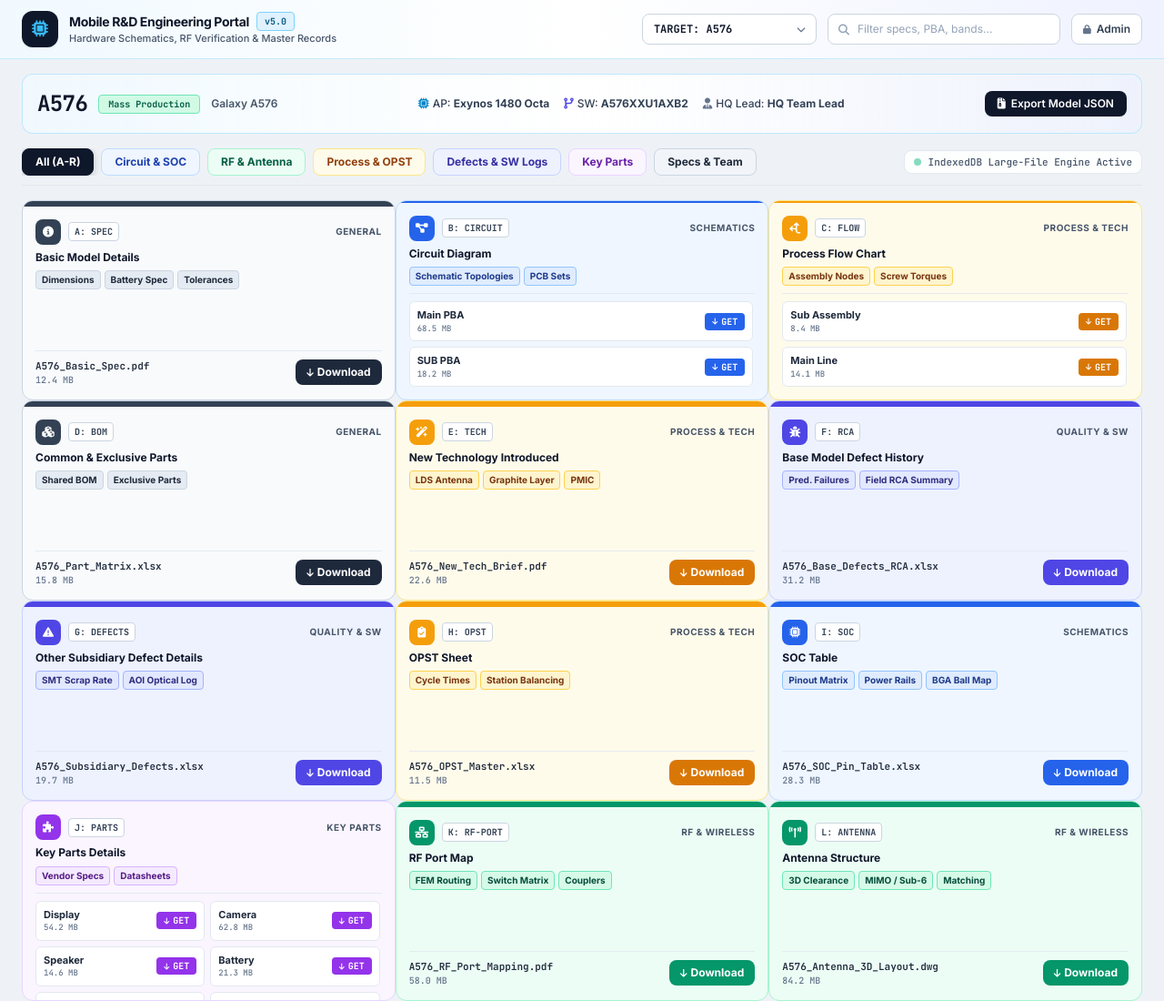
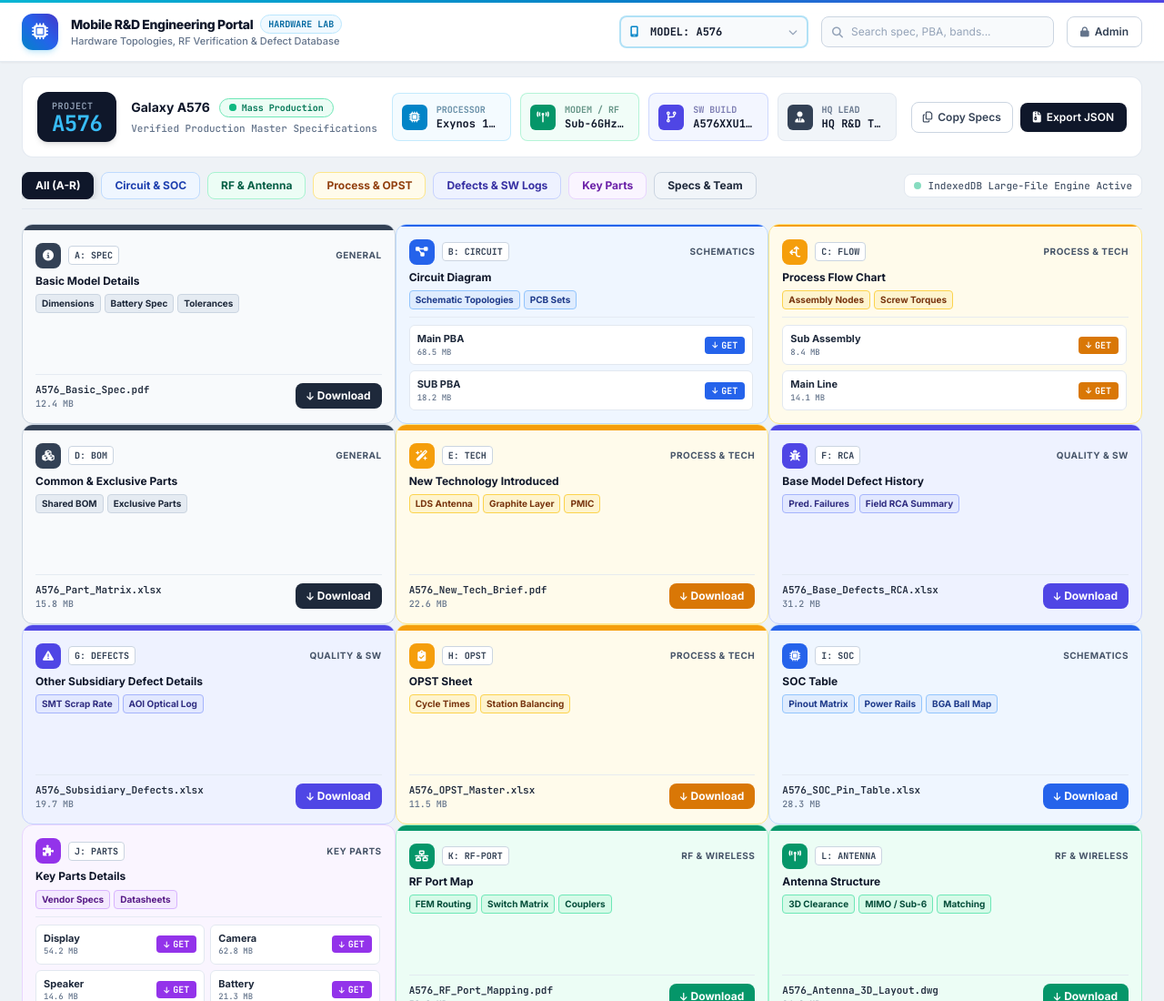
Before and after one commit to shivamkushwaha20996-cmyk/Mobile-Dashboard, a plain HTML site: page index.html in a window 1280 px wide. Shown: the top 1100 px of the page at 91% size. Drawn offline with nearby package versions, Linux system fonts and the light colour scheme.

Commit message:
Update index.html

```diff
--- a/index.html
+++ b/index.html
@@ -9,10 +9,10 @@
   <script src="https://cdn.tailwindcss.com"></script>
   <link rel="stylesheet" href="https://cdnjs.cloudflare.com/ajax/libs/font-awesome/6.5.1/css/all.min.css" />
 
-  <!-- Fonts -->
+  <!-- Fonts: Inter & JetBrains Mono -->
   <link rel="preconnect" href="https://fonts.googleapis.com">
   <link rel="preconnect" href="https://fonts.gstatic.com" crossorigin>
-  <link href="https://fonts.googleapis.com/css2?family=Inter:wght@400;500;600;700;800&family=JetBrains+Mono:wght@500;600;700&display=swap" rel="stylesheet">
+  <link href="https://fonts.googleapis.com/css2?family=Inter:wght@400;500;600;700;800;900&family=JetBrains+Mono:wght@500;600;700&display=swap" rel="stylesheet">
 
   <script>
     tailwind.config = {
@@ -28,7 +28,7 @@
   </script>
 
   <style>
-    /* Desktop Clean Scrollbar */
+    /* Clean Desktop Scrollbar */
     ::-webkit-scrollbar { width: 7px; height: 7px; }
     ::-webkit-scrollbar-track { background: #e2e8f0; }
     ::-webkit-scrollbar-thumb { background: #94a3b8; border-radius: 4px; }
@@ -36,12 +36,13 @@
     .no-scrollbar::-webkit-scrollbar { display: none; }
     .no-scrollbar { -ms-overflow-style: none; scrollbar-width: none; }
 
+    /* Card Elevation */
     .rd-card {
       transition: transform 0.16s ease, box-shadow 0.16s ease;
     }
     .rd-card:hover {
       transform: translateY(-2px);
-      box-shadow: 0 10px 22px -5px rgba(0, 0, 0, 0.1);
+      box-shadow: 0 10px 24px -4px rgba(0, 0, 0, 0.1);
     }
     .cat-btn.active {
       background-color: #0f172a !important;
@@ -51,40 +52,46 @@
     }
   </style>
 </head>
-<body class="bg-[#EEF2F6] text-slate-800 min-h-full flex flex-col font-sans antialiased">
+<body class="bg-[#EEF2F6] text-slate-800 min-h-full flex flex-col font-sans antialiased selection:bg-sky-500 selection:text-white">
 
-  <!-- Desktop Top Navigation Header (Light-Tinted Gradient) -->
-  <header class="sticky top-0 z-40 bg-gradient-to-r from-sky-50/95 via-white/95 to-indigo-50/95 backdrop-blur-md border-b border-sky-200/80 shadow-xs">
+  <!-- 1. Topmost Laser Accent Line -->
+  <div class="h-[3px] w-full bg-gradient-to-r from-cyan-500 via-sky-600 to-indigo-600"></div>
+
+  <!-- 2. Desktop Navigation Header -->
+  <header class="sticky top-0 z-40 bg-white/95 backdrop-blur-md border-b border-slate-200/90 shadow-sm">
     <div class="max-w-[1720px] mx-auto px-6 h-16 flex items-center justify-between gap-4">
 
-      <!-- Brand & Title -->
-      <div class="flex items-center gap-3">
-        <div class="w-10 h-10 rounded-xl bg-slate-900 flex items-center justify-center text-white shadow-sm">
-          <i class="fa-solid fa-microchip text-sky-400 text-lg"></i>
+      <!-- Brand & Project Portal Identity -->
+      <div class="flex items-center gap-3.5">
+        <div class="w-10 h-10 rounded-xl bg-gradient-to-tr from-sky-600 via-blue-600 to-indigo-700 flex items-center justify-center text-white shadow-md shadow-sky-500/20">
+          <i class="fa-solid fa-microchip text-lg"></i>
         </div>
         <div>
           <div class="flex items-center gap-2">
-            <h1 class="text-sm font-bold tracking-tight text-slate-900">Mobile R&D Engineering Portal</h1>
-            <span class="text-[10px] font-mono font-bold px-2 py-0.5 rounded bg-sky-100 text-sky-800 border border-sky-300">v5.0</span>
+            <h1 class="text-sm font-extrabold tracking-tight text-slate-900">Mobile R&D Engineering Portal</h1>
+            <span class="text-[10px] font-mono font-bold px-2 py-0.5 rounded-full bg-sky-50 text-sky-700 border border-sky-200 shadow-2xs">HARDWARE LAB</span>
           </div>
-          <p class="text-[11px] text-slate-600 font-medium">Hardware Schematics, RF Verification & Master Records</p>
+          <p class="text-[11px] text-slate-500 font-medium">Hardware Topologies, RF Verification & Defect Database</p>
         </div>
       </div>
 
-      <!-- Controls: Model Selector, Search & Admin Lock -->
-      <div class="flex items-center gap-3 flex-1 max-w-2xl justify-end">
+      <!-- Controls: Engineered Model Selector, Search & Admin Lock -->
+      <div class="flex items-center gap-3.5 flex-1 max-w-2xl justify-end">
 
-        <!-- Target Model Selector -->
-        <div class="relative w-48">
-          <select id="modelSelect" class="w-full pl-3 pr-8 py-2 bg-white hover:bg-slate-50 border border-slate-300 rounded-lg text-xs font-mono font-bold text-slate-900 focus:outline-none focus:ring-2 focus:ring-sky-500 transition cursor-pointer appearance-none shadow-2xs">
-            <option value="A576">TARGET: A576</option>
-            <option value="A376">TARGET: A376</option>
-            <option value="A076">TARGET: A076</option>
-            <option value="A075">TARGET: A075</option>
-            <option value="A085">TARGET: A085</option>
-            <option value="S741">TARGET: S741</option>
+        <!-- Target Model Selector with Enhanced Visual Weight -->
+        <div class="relative w-52">
+          <div class="absolute inset-y-0 left-0 pl-3 flex items-center pointer-events-none text-sky-600">
+            <i class="fa-solid fa-mobile-screen text-xs"></i>
+          </div>
+          <select id="modelSelect" class="w-full pl-8 pr-8 py-2 bg-slate-50 hover:bg-white border-2 border-sky-500/30 hover:border-sky-500 rounded-lg text-xs font-mono font-bold text-slate-900 focus:outline-none focus:ring-2 focus:ring-sky-500 transition cursor-pointer appearance-none shadow-xs">
+            <option value="A576">MODEL: A576</option>
+            <option value="A376">MODEL: A376</option>
+            <option value="A076">MODEL: A076</option>
+            <option value="A075">MODEL: A075</option>
+            <option value="A085">MODEL: A085</option>
+            <option value="S741">MODEL: S741</option>
           </select>
-          <div class="absolute inset-y-0 right-0 pr-3 flex items-center pointer-events-none text-slate-500">
+          <div class="absolute inset-y-0 right-0 pr-3 flex items-center pointer-events-none text-slate-400">
             <i class="fa-solid fa-chevron-down text-[10px]"></i>
           </div>
         </div>
@@ -92,13 +99,13 @@
         <!-- Quick Filter Search -->
         <div class="relative w-64 hidden sm:block">
           <i class="fa-solid fa-magnifying-glass absolute left-3 top-2.5 text-slate-400 text-xs"></i>
-          <input type="text" id="searchInput" placeholder="Filter specs, PBA, bands..." class="w-full pl-8 pr-3 py-2 bg-white border border-slate-300 rounded-lg text-xs text-slate-800 placeholder-slate-400 focus:outline-none focus:ring-2 focus:ring-sky-500 transition shadow-2xs" />
+          <input type="text" id="searchInput" placeholder="Search spec, PBA, bands..." class="w-full pl-8 pr-3 py-2 bg-slate-50 border border-slate-300 rounded-lg text-xs text-slate-800 placeholder-slate-400 focus:outline-none focus:ring-2 focus:ring-sky-500 transition shadow-2xs" />
         </div>
 
-        <!-- Admin Slot -->
+        <!-- Admin Control Slot -->
         <div id="adminAuthSlot">
-          <button id="openLoginModalBtn" class="flex items-center gap-1.5 px-3 py-2 text-xs font-semibold rounded-lg bg-white hover:bg-slate-50 border border-slate-300 text-slate-700 transition cursor-pointer shadow-2xs">
-            <i class="fa-solid fa-lock text-slate-500 text-[10px]"></i>
+          <button id="openLoginModalBtn" class="flex items-center gap-1.5 px-3.5 py-2 text-xs font-semibold rounded-lg bg-slate-100 hover:bg-slate-200 border border-slate-300 text-slate-700 transition cursor-pointer shadow-2xs">
+            <i class="fa-solid fa-lock text-slate-500 text-[11px]"></i>
             <span>Admin</span>
           </button>
         </div>
@@ -108,15 +115,15 @@
     </div>
   </header>
 
-  <!-- Main Workstation Area -->
+  <!-- Main Workstation Workspace -->
   <div class="max-w-[1720px] w-full mx-auto px-6 py-4 space-y-4 flex-1">
 
-    <!-- Top Model Banner (Light-Tinted Accent Strip) -->
-    <section id="modelBanner" class="p-4 rounded-xl bg-gradient-to-r from-sky-50/90 via-white to-indigo-50/70 border border-sky-200/90 shadow-2xs flex flex-wrap items-center justify-between gap-4">
-      <!-- Injected by JavaScript -->
+    <!-- 3. High-Visibility Model Telemetry Banner (Upgraded Visual Console) -->
+    <section id="modelBanner" class="p-4 rounded-xl bg-white border border-slate-200/90 shadow-xs">
+      <!-- Injected by JavaScript with Modular KPI Cards -->
     </section>
 
-    <!-- Category Filter Tabs -->
+    <!-- Category Filter Tabs Bar -->
     <div class="flex items-center justify-between gap-4 border-b border-slate-200 pb-2.5">
       <div class="flex items-center gap-2 overflow-x-auto no-scrollbar" id="categoryTabs">
         <button data-cat="all" class="cat-btn active px-3.5 py-1.5 rounded-lg text-xs font-bold bg-white border border-slate-300 text-slate-700 hover:bg-slate-50 transition cursor-pointer">All (A-R)</button>
@@ -128,7 +135,7 @@
         <button data-cat="General" class="cat-btn px-3.5 py-1.5 rounded-lg text-xs font-bold bg-slate-100 border border-slate-300 text-slate-800 hover:bg-slate-200 transition cursor-pointer">Specs & Team</button>
       </div>
 
-      <div class="hidden lg:flex items-center gap-2 text-[11px] font-mono text-slate-600 bg-white/90 px-2.5 py-1 rounded-lg border border-slate-200">
+      <div class="hidden lg:flex items-center gap-2 text-[11px] font-mono text-slate-600 bg-white px-2.5 py-1 rounded-lg border border-slate-200 shadow-2xs">
         <span class="w-2 h-2 rounded-full bg-emerald-500 animate-pulse"></span>
         <span>IndexedDB Large-File Engine Active</span>
       </div>
@@ -327,7 +334,7 @@
 
     const defaultDashboardData = {
       A576: {
-        meta: { name: "Galaxy A576", ap: "Exynos 1480 Octa", status: "Mass Production", leadKorea: "HQ Team Lead", swVersion: "A576XXU1AXB2" },
+        meta: { name: "Galaxy A576", ap: "Exynos 1480 (4nm)", modem: "Sub-6GHz / MIMO 4x4", status: "Mass Production", leadKorea: "HQ R&D Team", swVersion: "A576XXU1AXB2" },
         items: {
           A: { title: "Basic Model Details", category: "General", icon: "fa-circle-info", tag: "A: SPEC", tags: ["Dimensions", "Battery Spec", "Tolerances"], filename: "A576_Basic_Spec.pdf", size: "12.4 MB" },
           B: { title: "Circuit Diagram", category: "Schematics", icon: "fa-diagram-project", tag: "B: CIRCUIT", tags: ["Schematic Topologies", "PCB Sets"], subItems: [
@@ -392,7 +399,7 @@
       if (isAdminLoggedIn) {
         slot.innerHTML = `
           <div class="flex items-center gap-2">
-            <button id="openUploadBtn" class="flex items-center gap-1.5 px-3 py-2 text-xs font-bold rounded-lg bg-sky-600 hover:bg-sky-500 text-white shadow-sm transition cursor-pointer">
+            <button id="openUploadBtn" class="flex items-center gap-1.5 px-3.5 py-2 text-xs font-bold rounded-lg bg-sky-600 hover:bg-sky-500 text-white shadow-sm transition cursor-pointer">
               <i class="fa-solid fa-cloud-arrow-up"></i>
               <span>Upload (>50MB)</span>
             </button>
@@ -412,8 +419,8 @@
         });
       } else {
         slot.innerHTML = `
-          <button id="openLoginModalBtn" class="flex items-center gap-1.5 px-3 py-2 text-xs font-semibold rounded-lg bg-white hover:bg-slate-50 border border-slate-300 text-slate-700 transition cursor-pointer shadow-2xs">
-            <i class="fa-solid fa-lock text-slate-500 text-[10px]"></i>
+          <button id="openLoginModalBtn" class="flex items-center gap-1.5 px-3.5 py-2 text-xs font-semibold rounded-lg bg-white hover:bg-slate-50 border border-slate-300 text-slate-700 transition cursor-pointer shadow-2xs">
+            <i class="fa-solid fa-lock text-slate-500 text-[11px]"></i>
             <span>Admin</span>
           </button>
         `;
@@ -425,28 +432,95 @@
       }
     }
 
+    // High-Visibility Upgraded Model Banner with Telemetry Tiles
     function renderBanner() {
       const meta = appData[currentModel].meta;
       document.getElementById("modelBanner").innerHTML = `
-        <div class="flex items-center gap-3">
-          <span class="text-2xl font-black font-mono text-slate-900 tracking-tight">${currentModel}</span>
-          <span class="px-2.5 py-0.5 rounded text-[10px] font-mono font-bold bg-emerald-100 text-emerald-800 border border-emerald-300">
+        <div class="flex flex-col xl:flex-row xl:items-center justify-between gap-4">
+
+          <!-- Left: Target Model Identity & Beacon -->
+          <div class="flex items-center gap-4">
+            <div class="px-4 py-2 rounded-xl bg-slate-900 text-white shadow-md flex flex-col justify-center">
+              <span class="text-[10px] font-mono text-slate-400 font-semibold tracking-wider">PROJECT</span>
+              <span class="text-2xl font-black font-mono tracking-tight leading-none text-sky-400">${currentModel}</span>
+            </div>
+
+            <div class="space-y-1">
+              <div class="flex items-center gap-2.5">
+                <span class="text-sm font-bold text-slate-900">${meta.name}</span>
+                <span class="inline-flex items-center gap-1.5 px-2.5 py-0.5 rounded-full text-[10px] font-mono font-bold bg-emerald-50 text-emerald-700 border border-emerald-300 shadow-2xs">
+                  <span class="relative flex h-2 w-2">
+                    <span class="animate-ping absolute inline-flex h-full w-full rounded-full bg-emerald-400 opacity-75"></span>
+                    <span class="relative inline-flex rounded-full h-2 w-2 bg-emerald-500"></span>
+                  </span>
                   ${meta.status}
                 </span>
-          <span class="text-xs text-slate-600 font-semibold">${meta.name}</span>
+              </div>
+              <p class="text-[11px] text-slate-500 font-mono">Verified Production Master Specifications</p>
+            </div>
           </div>
 
-        <div class="flex flex-wrap items-center gap-4 text-xs text-slate-700 font-medium">
-          <span><i class="fa-solid fa-microchip text-sky-600 mr-1"></i>AP: <strong>${meta.ap}</strong></span>
-          <span><i class="fa-solid fa-code-branch text-indigo-600 mr-1"></i>SW: <strong>${meta.swVersion}</strong></span>
-          <span><i class="fa-solid fa-user-tie text-slate-500 mr-1"></i>HQ Lead: <strong>${meta.leadKorea}</strong></span>
+          <!-- Center: 4 Hardware Telemetry KPI Tiles -->
+          <div class="grid grid-cols-2 sm:grid-cols-4 gap-2.5 flex-1 max-w-3xl">
+
+            <!-- KPI 1: Processor -->
+            <div class="p-2.5 rounded-lg bg-sky-50/70 border border-sky-200/80 shadow-2xs flex items-center gap-2.5">
+              <div class="w-7 h-7 rounded-md bg-sky-600 text-white flex items-center justify-center text-xs shrink-0 shadow-2xs">
+                <i class="fa-solid fa-microchip"></i>
+              </div>
+              <div class="truncate">
+                <div class="text-[10px] uppercase font-bold text-sky-900/60 font-mono">Processor</div>
+                <div class="text-xs font-bold text-slate-900 font-mono truncate" title="${meta.ap}">${meta.ap}</div>
+              </div>
             </div>
 
-        <div>
-          <button onclick="downloadMasterBundle('${currentModel}')" class="px-3.5 py-1.5 bg-slate-900 hover:bg-slate-800 text-white rounded-lg text-xs font-semibold flex items-center gap-1.5 transition cursor-pointer shadow-sm">
+            <!-- KPI 2: Modem / RF -->
+            <div class="p-2.5 rounded-lg bg-emerald-50/70 border border-emerald-200/80 shadow-2xs flex items-center gap-2.5">
+              <div class="w-7 h-7 rounded-md bg-emerald-600 text-white flex items-center justify-center text-xs shrink-0 shadow-2xs">
+                <i class="fa-solid fa-tower-broadcast"></i>
+              </div>
+              <div class="truncate">
+                <div class="text-[10px] uppercase font-bold text-emerald-900/60 font-mono">Modem / RF</div>
+                <div class="text-xs font-bold text-slate-900 font-mono truncate" title="${meta.modem}">${meta.modem}</div>
+              </div>
+            </div>
+
+            <!-- KPI 3: SW Build -->
+            <div class="p-2.5 rounded-lg bg-indigo-50/70 border border-indigo-200/80 shadow-2xs flex items-center gap-2.5">
+              <div class="w-7 h-7 rounded-md bg-indigo-600 text-white flex items-center justify-center text-xs shrink-0 shadow-2xs">
+                <i class="fa-solid fa-code-branch"></i>
+              </div>
+              <div class="truncate">
+                <div class="text-[10px] uppercase font-bold text-indigo-900/60 font-mono">SW Build</div>
+                <div class="text-xs font-bold text-slate-900 font-mono truncate" title="${meta.swVersion}">${meta.swVersion}</div>
+              </div>
+            </div>
+
+            <!-- KPI 4: HQ Lead -->
+            <div class="p-2.5 rounded-lg bg-slate-100 border border-slate-200 shadow-2xs flex items-center gap-2.5">
+              <div class="w-7 h-7 rounded-md bg-slate-700 text-white flex items-center justify-center text-xs shrink-0 shadow-2xs">
+                <i class="fa-solid fa-user-tie"></i>
+              </div>
+              <div class="truncate">
+                <div class="text-[10px] uppercase font-bold text-slate-500 font-mono">HQ Lead</div>
+                <div class="text-xs font-bold text-slate-900 font-mono truncate" title="${meta.leadKorea}">${meta.leadKorea}</div>
+              </div>
+            </div>
+
+          </div>
+
+          <!-- Right: Executive Action Cluster -->
+          <div class="flex items-center gap-2 shrink-0">
+            <button onclick="copyModelSummary()" title="Copy Specs to Clipboard" class="px-3 py-2 bg-white hover:bg-slate-50 text-slate-700 border border-slate-300 rounded-lg text-xs font-semibold flex items-center gap-1.5 transition cursor-pointer shadow-2xs">
+              <i class="fa-regular fa-copy text-xs"></i>
+              <span class="hidden sm:inline">Copy Specs</span>
+            </button>
+            <button onclick="downloadMasterBundle('${currentModel}')" class="px-3.5 py-2 bg-slate-900 hover:bg-slate-800 text-white rounded-lg text-xs font-semibold flex items-center gap-1.5 transition cursor-pointer shadow-sm">
               <i class="fa-solid fa-file-zipper"></i>
-            <span>Export Model JSON</span>
+              <span>Export JSON</span>
             </button>
+          </div>
+
         </div>
       `;
     }
@@ -455,7 +529,6 @@
       const grid = document.getElementById("cardsGrid");
       grid.innerHTML = "";
 
-      // Strict sequence from A to R
       const orderedEntries = strictOrderKeys
         .map(key => [key, appData[currentModel].items[key]])
         .filter(([key, item]) => item !== undefined);
@@ -481,7 +554,6 @@
         let bottomContent = "";
 
         if (item.subItems) {
-          // Multi-item symmetrical compact matrix
           const isCompact = item.subItems.length > 2;
           bottomContent = `
             <div class="pt-2 border-t border-slate-200/80 mt-2">
@@ -502,7 +574,6 @@
             </div>
           `;
         } else {
-          // Single standalone file row
           bottomContent = `
             <div class="pt-2 border-t border-slate-200/80 mt-2 flex items-center justify-between gap-2">
               <div class="truncate">
@@ -524,12 +595,10 @@
         const card = document.createElement("div");
         card.className = `rd-card ${style.cardBg} rounded-xl border flex flex-col justify-between shadow-xs overflow-hidden h-[220px]`;
         card.innerHTML = `
-          <!-- Top Color Accent Stripe -->
           <div class="h-1.5 w-full ${style.topStripe}"></div>
 
           <div class="p-3.5 flex flex-col justify-between h-full">
             <div>
-              <!-- Card Header -->
               <div class="flex items-center justify-between gap-2 mb-1.5">
                 <div class="flex items-center gap-2">
                   <div class="w-7 h-7 rounded-lg ${style.iconBox} flex items-center justify-center text-xs shadow-xs">
@@ -540,16 +609,13 @@
                 <span class="text-[10px] font-bold uppercase tracking-wider text-slate-600">${item.category}</span>
               </div>
 
-              <!-- Title -->
               <h3 class="text-xs font-bold text-slate-900 leading-snug mb-1.5 truncate" title="${item.title}">${item.title}</h3>
 
-              <!-- Tags -->
               <div class="flex flex-wrap gap-1">
                 ${tagsHtml}
               </div>
             </div>
 
-            <!-- Action Area -->
             ${bottomContent}
           </div>
         `;
@@ -590,6 +656,14 @@
       document.body.appendChild(a);
       a.click();
       document.body.removeChild(a);
+    }
+
+    function copyModelSummary() {
+      const meta = appData[currentModel].meta;
+      const text = `Model: ${currentModel} (${meta.name})\nAP: ${meta.ap}\nModem: ${meta.modem}\nSW Build: ${meta.swVersion}\nLead: ${meta.leadKorea}\nStatus: ${meta.status}`;
+      navigator.clipboard.writeText(text).then(() => {
+        alert("Model summary copied to clipboard!");
+      });
     }
 
     function populateAdminCategories() {
```
Lines whose indentation alone changed are shown as unchanged.
